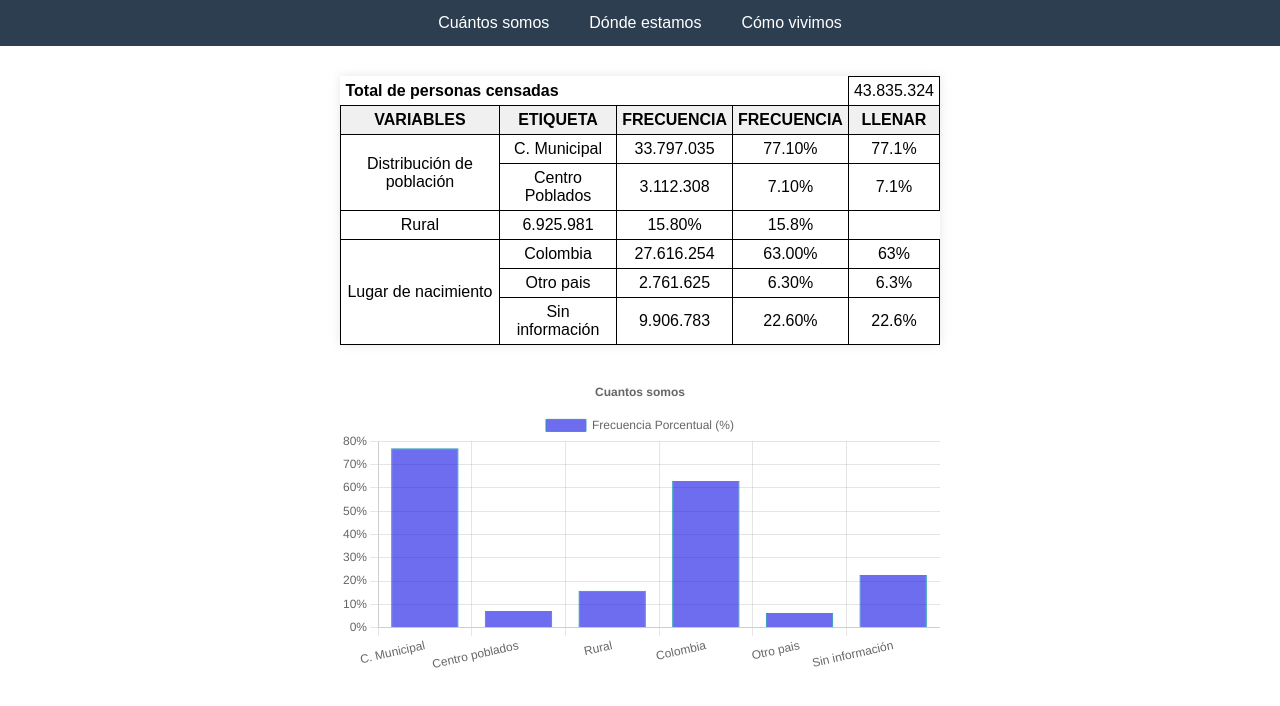
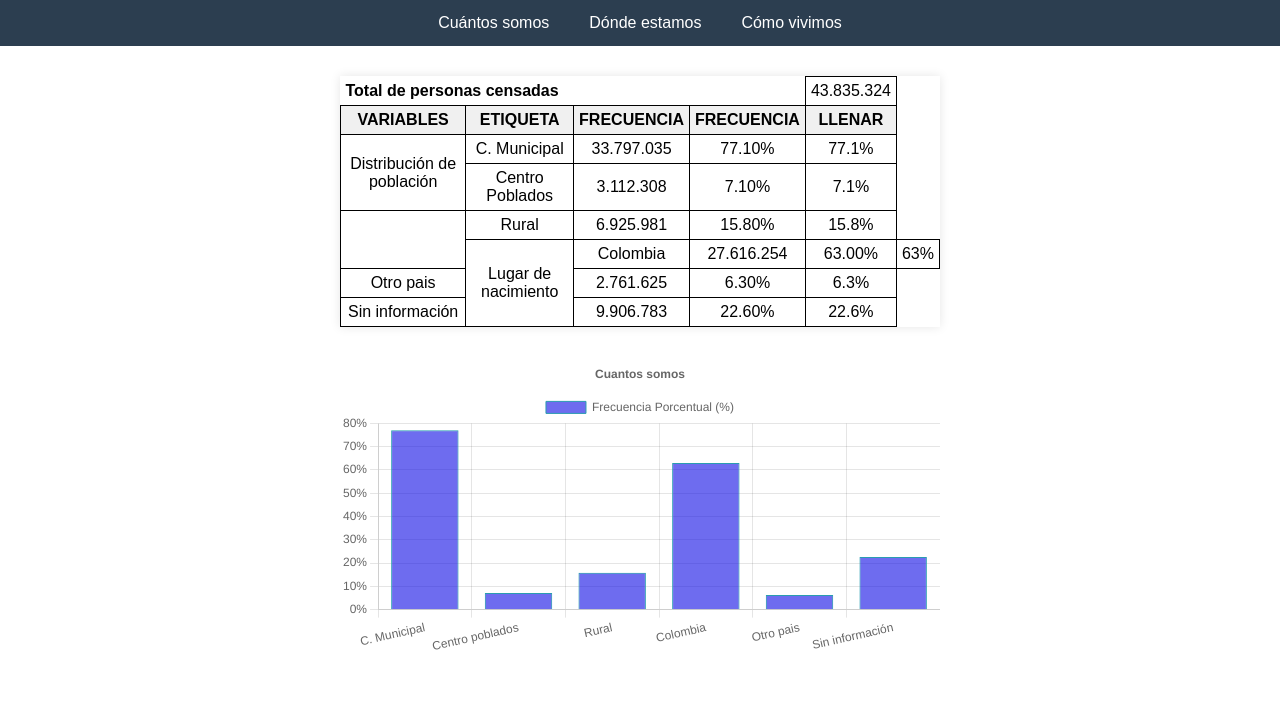
Before and after one commit to NIKI540/CodigoExpositivo, a plain HTML site: page Donde-Estamos.html in a window 1280 px wide. Drawn offline with nearby package versions, Linux system fonts and the light colour scheme.

Commit message:
prueba 4

```diff
--- a/Donde-Estamos.html
+++ b/Donde-Estamos.html
@@ -44,6 +44,7 @@
         <td class="llenar"></td>
       </tr>
       <tr>
+        <td rowspan="2"></td>
         <td>Rural</td>
         <td class="frecuencia"></td>
         <td class="porcentual"></td>
```
